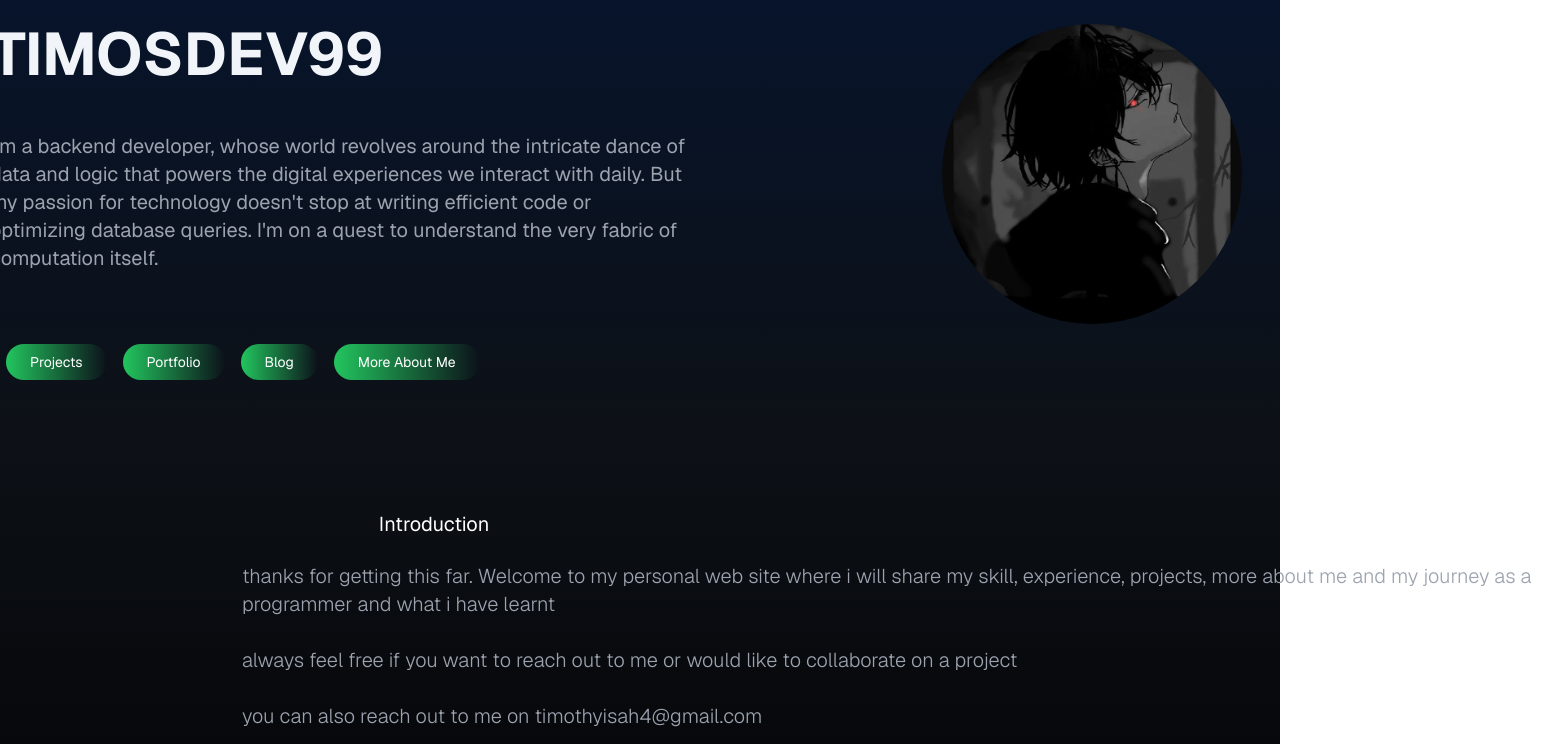
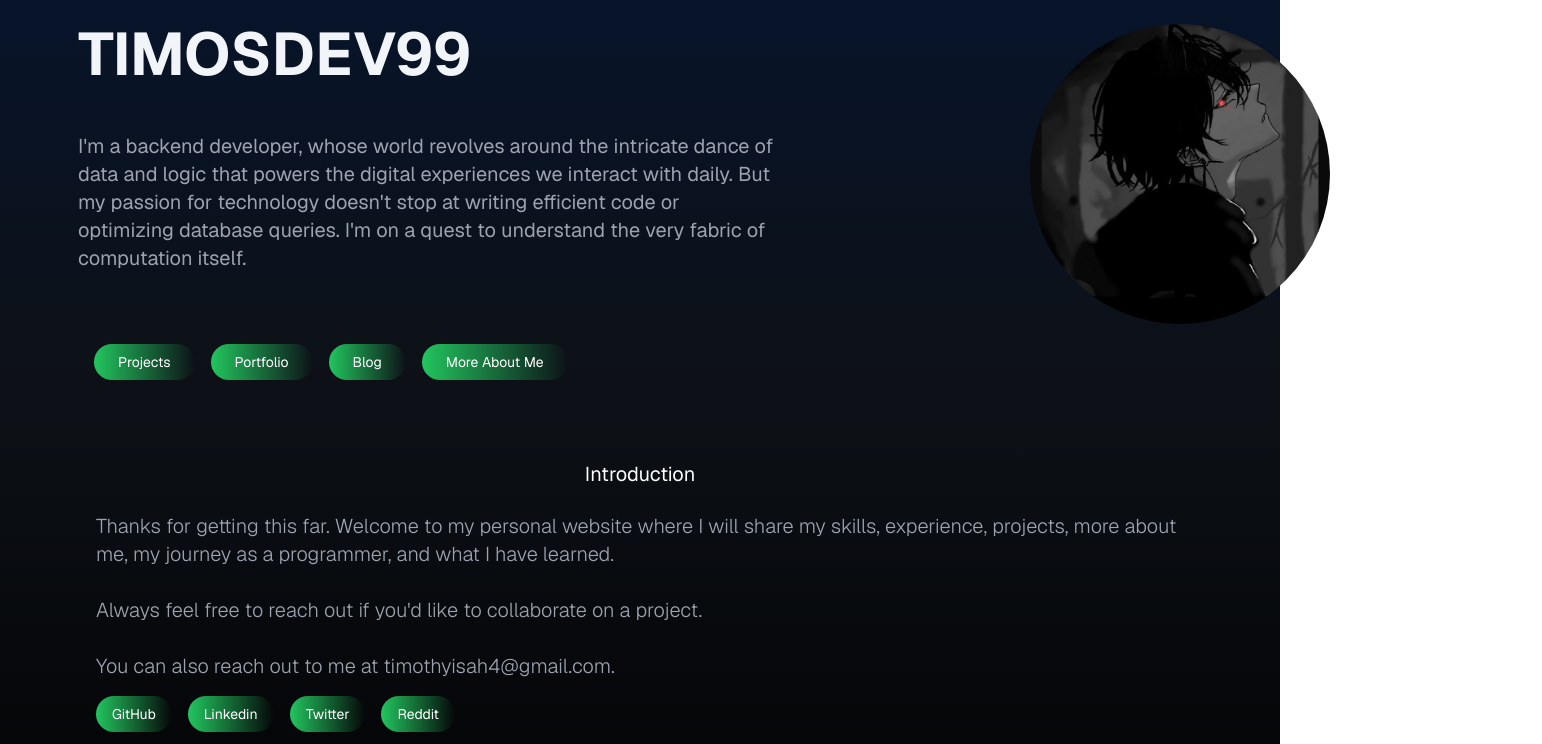
Before and after one commit to Timosdev99/Timosdev99.github.io, a Next.js app: page / in a window 1280 px wide. Shown: the part 200-944 px from the top of the page, 1542 px wide, since content can reach past the window. Built offline with nearby package versions, Linux system fonts and the light colour scheme.

Commit message:
fixed large responsiveness

```diff
--- a/src/app/component/introcard.jsx
+++ b/src/app/component/introcard.jsx
@@ -27,11 +27,11 @@ const ButtonSection = () => {
 
 const IntroCard = () => {
   return (
-    <div className="relative px-4 md:px-8 lg:px-12 py-12 lg:w-full lg:max-w-7xl lg:mx-auto lg:left-[-300px]  sm:left-11">
+    <div className="relative px-4 md:px-8 lg:px-12 py-12 lg:w-full lg:max-w-7xl lg:mx-auto lg:left-[-50px]  sm:left-[-25px]">
       <h1 className="lg:text-6xl sm:text-4xl text-slate-100 font-bold">TIMOSDEV99</h1>
       <br />
       <br />
-      <p className="max-w-[700px] text-gray-400 leading-relaxed text-left lg:w-full lg:text-xl sm:w-80 sm:text-xl">
+      <p className="max-w-[700px] text-gray-400 leading-relaxed  lg:w-full lg:text-xl sm:w-80 sm:text-xl">
         I'm a backend developer, whose world revolves around the intricate dance of data and logic that powers the digital experiences we interact with daily. But my passion for technology doesn't stop at writing efficient code or optimizing database queries. I'm on a quest to understand the very fabric of computation itself.
       </p>
       <br />
--- a/src/app/component/me.jsx
+++ b/src/app/component/me.jsx
@@ -26,20 +26,25 @@ const buttonLinks = [
 
 const Intro = () => {
     return(
-        <div className="top-80 mt-48 sm:mt-[-400px] lg:mt-[-350px]  sm:w-96 ">
-            <h1 className="text-center justify-center text-white text-xl">Introduction</h1>
+      <div className="top-80  mt-48 sm:mt-[-400px] lg:mt-[-400px] sm:w-full lg:w-full  mx-auto sm:left-[-25px]">
+      <h1 className="text-center text-white text-xl">Introduction</h1>
       <br />
-            <div className="lg:text-xl lg:w-[1300px]  text-gray-400 font-light   ">
-            <p>thanks for getting this far. Welcome to my personal web site where i will share my skill, experience, projects, more about me and my journey as a programmer and what i have learnt </p>
+      <div className="lg:text-xl text-gray-400 font-light px-4">
+        <p>
+          Thanks for getting this far. Welcome to my personal website where I will
+          share my skills, experience, projects, more about me, my journey as a
+          programmer, and what I have learned.
+        </p>
         <br />
-            <p>always feel free if you want to reach out to me or would like to collaborate on a project</p>
+        <p>Always feel free to reach out if you'd like to collaborate on a project.</p>
         <br />
-            <p>you can also reach out to me on timothyisah4@gmail.com </p>
+        <p>You can also reach out to me at timothyisah4@gmail.com.</p>
       </div>
       <div className="text-center">
-                <ButtonSection/>
+        <ButtonSection />
       </div>
     </div>
+
     )
 }
 
--- a/src/app/component/skills.jsx
+++ b/src/app/component/skills.jsx
@@ -30,7 +30,7 @@ const skillset = [
   ];
 
   const Skilldisplay = () => {
-    return ( <div className="grid lg:grid-cols-4 lg:gap-x-6 lg:gap-y-6 p-2 sm:grid-cols-2 sm:gap-x-40 sm:gap-y-8 sm:mr-32">
+    return ( <div className="grid lg:grid-cols-4 lg:gap-x-6 lg:gap-y-6 p-2 sm:grid-cols-2 sm:gap-x-40 sm:gap-y-8 sm:mr-32 lg:mr-10">
         {skillset.map((skill, index) => (
           <span
             key={index}
--- a/src/app/page.js
+++ b/src/app/page.js
@@ -22,7 +22,7 @@ export default function Home() {
       </main>
       <button
         onClick={toggleShowMore}
-        className="px-4 py-2 bg-gradient-to-r from-blue-900 via-blue-800 to-black-900 justify-center text-center rounded-3xl text-xl text-white hover:bg-slate-600 transition-all hover:text-green-500"
+        className="lg:mt-[-100px] px-4 py-2 bg-gradient-to-r from-blue-900 via-blue-800 to-black-900 justify-center text-center rounded-3xl text-xl text-white hover:bg-slate-600 transition-all hover:text-green-500"
       >
         {show ? "Show Less" : "Show More"}
       </button>
@@ -30,7 +30,7 @@ export default function Home() {
 
       {show && (
        <div>
-         <section className="w-full flex justify-center ">
+         <section className="w-full flex justify-center">
           <Skill />
         </section>
         <br />
```
Lines whose indentation alone changed are shown as unchanged.
